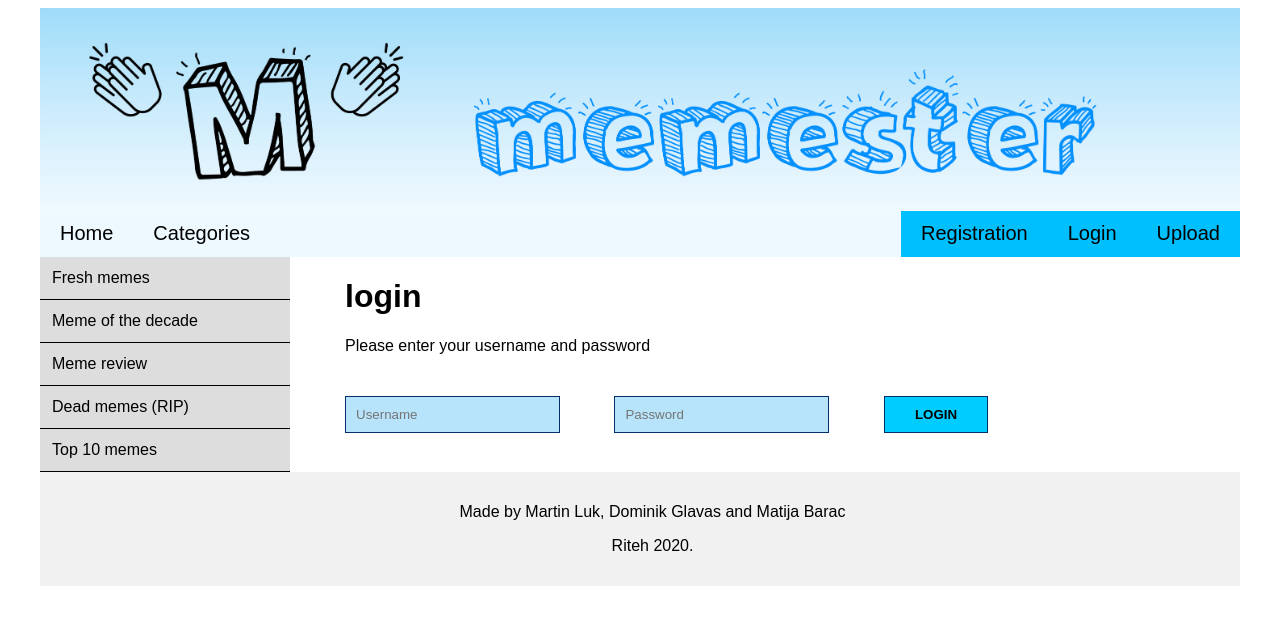
After one commit to Ostix626/meme-review-page, a PHP site: page /login.php in a window 1280 px wide. The commit adds this page. Shown: the top 625 px of the page. Run offline with PHP 8.4, Linux system fonts and the light colour scheme.

Commit message:
Add files via upload

```diff
--- a/connect.php
+++ b/connect.php
@@ -1,5 +1,5 @@
 <?php
-$conn = new mysqli('localhost', 'root', 'memester66', 'memester');
+$conn = new mysqli('localhost', 'root', '', 'memester');
 
 if(!$conn){
 	die("Database Connection Failed" . mysqli_error($conn));
--- /dev/null
+++ b/footer.php
@@ -0,0 +1,2 @@
+ <p>Made by Martin Luk, Dominik Glavas and Matija Barac</p>
+ <p>Riteh 2020.</p>
--- a/izgled.css
+++ b/izgled.css
@@ -161,7 +161,7 @@ ul {
   color:black;
 }
 
-.field {
+.textField {
   background:#b7e4fb;
   border:1px #03306b solid;
   padding:10px;
--- /dev/null
+++ b/login.php
@@ -0,0 +1,57 @@
+<!DOCTYPE html>
+<html lang="en">
+<head>
+<title>Memester Login</title>
+<meta charset="utf-8">
+<meta name="viewport" content="width=device-width, initial-scale=1">
+<link rel="stylesheet" type="text/css" href="izgled.css" />
+</head>
+
+<body>
+<div class="center">
+
+
+<div class="header">
+  <img src="slike/memester_logo_rwa.jpg" width="1200px">
+</div>
+
+
+<?php include 'navbar.php'; ?>
+
+<div class="row">
+  <div class="column side" style="background-color:rgba(221,221,221,0.98);">
+    <ul class="sideMenu">
+      <?php include 'sideMenu.php'; ?>
+    </ul>
+  </div>
+
+
+
+
+  <div class="column middle" style="background-color:#0000; height:auto;">
+    <div class="login">
+      <div class="lgn_left">
+        <h1>login</h1>
+        <p>Please enter your username and password</p>
+      </div>
+      <div class="lgn_right">
+        <form method="POST" action="login.php">
+          <input class="textField" type="text" placeholder="Username" id="username">
+          <input class="textField" type="password" placeholder="Password" id="password">
+          <input class="btn" type="submit" value="LOGIN">
+        <form>
+      </div>
+    </div>
+  </div>
+
+
+</div>
+
+<div class="footer">
+  <?php include 'footer.php'; ?>
+</div>
+
+
+</div>
+</body>
+</html>
--- /dev/null
+++ b/navbar.php
@@ -0,0 +1,30 @@
+<?php
+
+echo '<div class = "navbar"> ';
+  echo '<a href = "index.php">Home</a> ';
+
+  echo '<div class="dropdown">';
+    echo '<button class="dropbtn">Categories';
+      echo '<i class="fa fa-caret-down"></i>';
+    echo '</button>';
+    echo '<div class="dropdown-content">';
+      echo '<a href="#">Star Wars</a>';
+      echo '<a href="#">Shrek</a>';
+      echo '<a href="#">Domaci</a>';
+      echo '<a href="#">Animals</a>';
+      echo '<a href="#">Elon Musk</a>';
+      echo '<a href="#">Cartoon</a>';
+      echo '<a href="#">Deep-fried</a>';
+      echo '<a href="#">Riteh</a>';
+      echo '<a href="#">Slav</a>';
+      echo '<a href="#">Dark humor</a>';
+    echo '</div>';
+  echo '</div> ';
+
+  echo '<span class="plavo"><a href = "upload.php" >Upload</a></span>';
+  echo '<span class="plavo"><a href = "login.php" >Login</a></span>';
+  echo '<span class="plavo"><a href = "register.php" >Registration</a></span>';
+
+echo '</div> ';
+
+?>
--- /dev/null
+++ b/sideMenu.php
@@ -0,0 +1,5 @@
+      <li><a href="#">Fresh memes</a></li>
+      <li><a href="#">Meme of the decade</a></li>
+      <li><a href="https://www.youtube.com/watch?v=tJWChYAU5vk&list=PLYH8WvNV1YEn_iiBMZiZ2aWugQfN1qVfM" target="_blank">Meme review</a></li>
+      <li><a href="#">Dead memes (RIP)</a></li>
+      <li><a href="#">Top 10 memes</a></li>
```
Also changed, not shown: index.php (added, +42 -0 lines).
